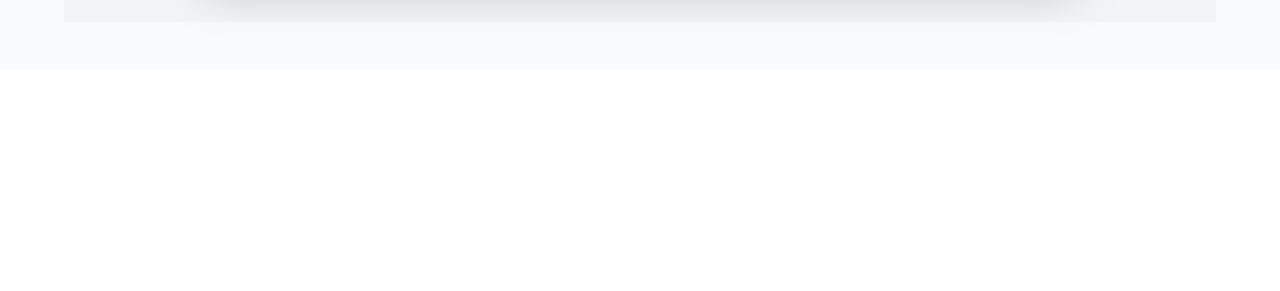
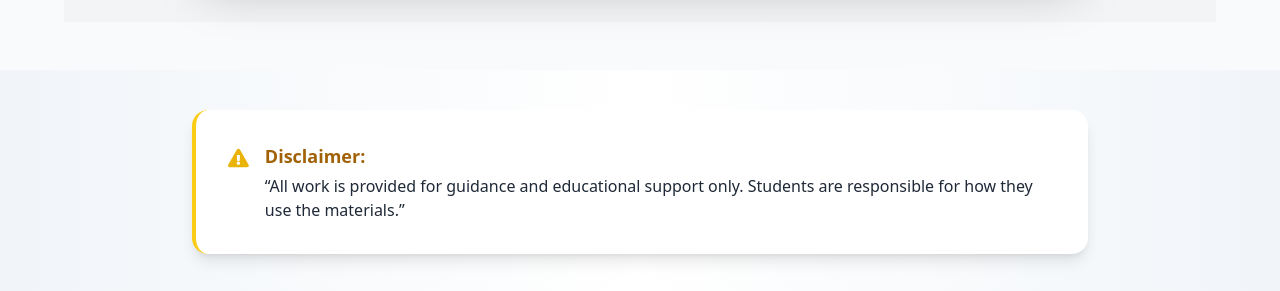
Before and after one commit to shoaib-cs-dev/noon-academic-support, a React (Vite) app: page / in a window 1280 px wide. Shown: the part 7135-7426 px from the top of the page. Before the commit the page ends 7205 px from the top, so only its background shows below. Built offline with nearby package versions, Linux system fonts and the light colour scheme.

Commit message:
add disclaimer

```diff
--- a/src/App.jsx
+++ b/src/App.jsx
@@ -1,3 +1,4 @@
+import Disclaimer from "./components/Disclaimer";
 import Navbar from "./components/Navbar";
 import Home from "./pages/Homepage";
 
@@ -6,6 +7,7 @@ function App() {
     <>
       <Navbar />
       <Home />
+      <Disclaimer />
     </>
   );
 }
--- /dev/null
+++ b/src/components/Disclaimer.jsx
@@ -0,0 +1,23 @@
+import React from "react";
+import { FaExclamationTriangle } from "react-icons/fa";
+
+const Disclaimer = () => {
+  return (
+    <div className="w-full bg-gradient-to-r from-slate-100 via-white to-slate-100 py-10 px-4">
+      <div className="max-w-4xl mx-auto bg-white border-l-4 border-yellow-400 shadow-lg rounded-2xl p-6 sm:p-8">
+        <div className="flex items-start gap-4">
+          <FaExclamationTriangle className="text-yellow-500 text-2xl mt-1" />
+          <div className="text-sm sm:text-base text-gray-800 font-medium leading-relaxed">
+            <strong className="block text-yellow-700 mb-1 text-base sm:text-lg">
+              Disclaimer:
+            </strong>
+            “All work is provided for guidance and educational support only.
+            Students are responsible for how they use the materials.”
+          </div>
+        </div>
+      </div>
+    </div>
+  );
+};
+
+export default Disclaimer;
```
